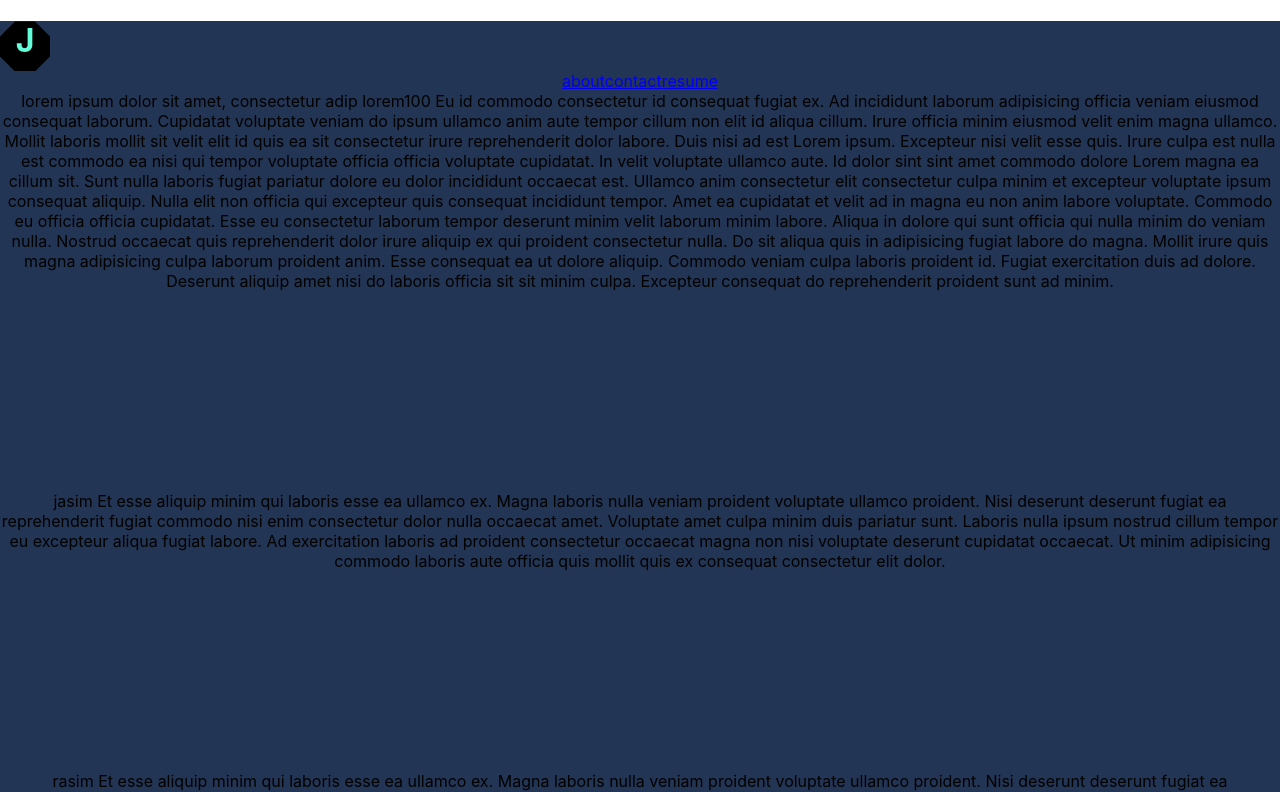
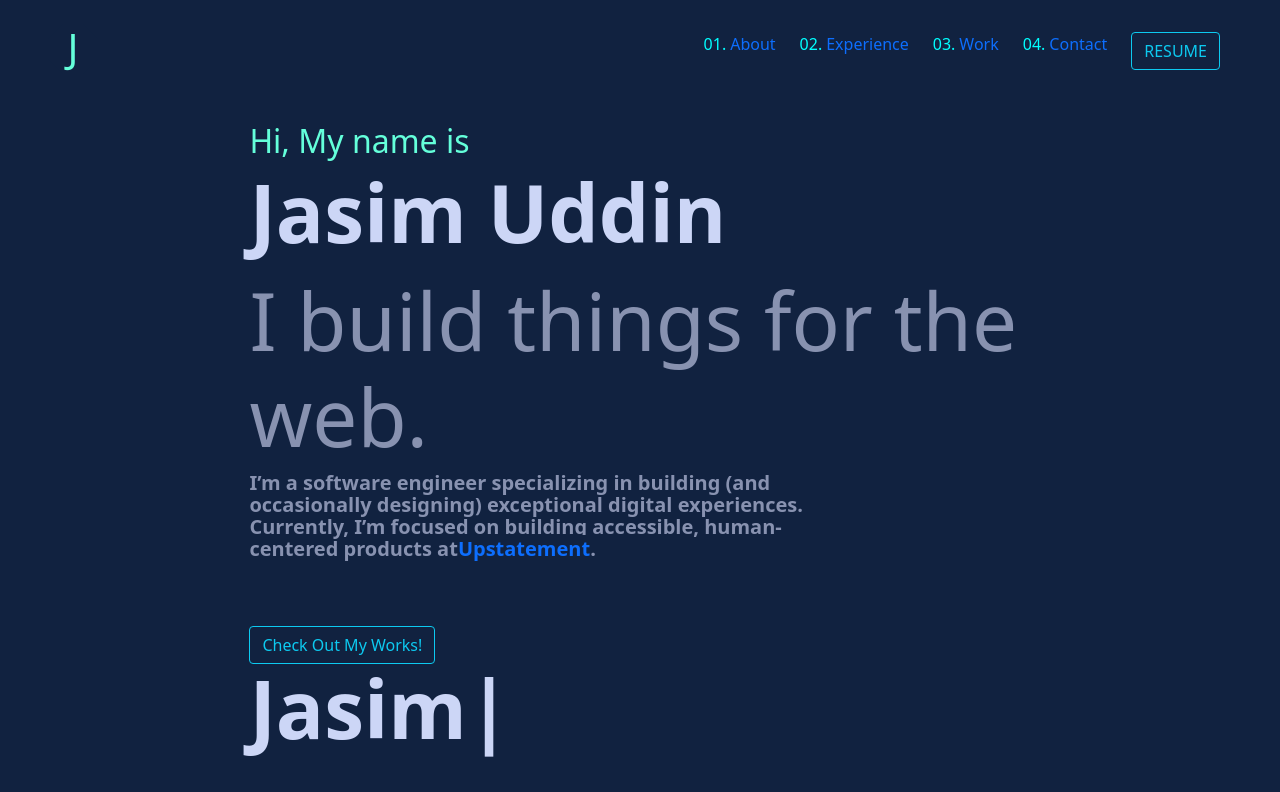
Before and after one commit to jasim-164/Personal-Portfolio-With-React, a React (Create React App) app: page / in a window 1280 px wide. Shown: the top 792 px of the page. Built offline with nearby package versions, Linux system fonts and the light colour scheme.

Commit message:
about-me page added

```diff
--- a/src/App.css
+++ b/src/App.css
@@ -1,7 +1,6 @@
-.App {
-  text-align: center;
-  background-color: var(--lightest-navy);
 
+*{
+  background-color: var(--light-navy);
 }
 .loader {
   display: flex;
--- a/src/App.js
+++ b/src/App.js
@@ -13,7 +13,7 @@ function App() {
     }, 3000);
   }, []);
   return (
-    <div className="App">
+    <div className="main">
       {loading ? (
         <div className="loader"><PacmanLoader color={'#64ffda'} loading={loading} size={30}  /></div>
       ) : (
@@ -21,11 +21,6 @@ function App() {
           {" "}
           <Header />
           <Routes></Routes>
-          <Typical
-          steps={["Hello", 500, "world!", 500, "jasim", 500]}
-          loop={Infinity}
-          wrapper="p"
-        />
         </>
       )}
     </div>
--- /dev/null
+++ b/src/components/AboutMe/Intro.css
@@ -0,0 +1,35 @@
+
+*{
+    margin:0;
+}
+
+h2{
+    display: block;
+    font-size: 1.5em;
+    margin-left: 15%;
+    color:var(--green);
+
+}
+p{
+    font-weight: 600;
+    color: var(--lightest-slate);
+    line-height: 1.1;
+    margin-left: 15%;
+    font-size: 80px;
+}
+.big-heading{
+    font-size: 80px;
+    color: var(--slate);
+    margin-left: 15%;
+}
+.para-me{
+    font-size: 20px;
+    color: var(--slate);
+    margin-left: 15%;
+    width:50%;
+
+}
+.check-button{
+    margin-left: 15%;
+    margin-top: 50px;
+}
--- /dev/null
+++ b/src/components/AboutMe/Intro.js
@@ -0,0 +1,28 @@
+import React from 'react';
+import './Intro.css'
+import Typical from "react-typical";
+import { Button } from "react-bootstrap";
+const Intro = () => {
+    return (
+        <div className="mt-5 container">
+            <h2 className="name-text">Hi, My name is </h2>
+            <p className="">Jasim Uddin</p>
+            <h3 class="big-heading">I build things for the web.</h3>
+            <p className="para-me"> I’m a software engineer specializing in building (and occasionally designing) exceptional digital experiences. Currently, I’m focused on building accessible, human-centered products at<a href="https://upstatement.com/" target="_blank" rel="noreferrer">Upstatement</a>.</p>
+
+            <div>
+            <Button variant="outline-info" className='check-button'>Check Out My Works!</Button>
+            </div>
+
+            <Typical
+            steps={["Jasim",500,"Uddin",500]}
+            loop={Infinity}
+            wrapper="p"
+          />
+
+
+        </div>
+    );
+};
+
+export default Intro;
--- a/src/components/Header/Header.css
+++ b/src/components/Header/Header.css
@@ -11,11 +11,35 @@
   }
 
 } */
+
 .logo{
   clip-path: polygon(30% 0%, 70% 0%, 100% 30%, 100% 70%, 70% 100%, 30% 100%, 0% 70%, 0% 30%);
   height: 50px;
   width: 50px;
-  background-color: black;
+}
+a{
+  text-decoration: none;
+  color: --navy-shadow;
+}
+a:link {
+  text-decoration: none;
+}
+.nav-order{
+  color: aqua;
+}
+.navbar-menu{
+  display: flex;
+  justify-content: space-evenly;
+  align-items: center;
+}
+.navbar{
+  display: flex;
+  flex-direction: row;
+
+  align-items: center;
+}
+.header{
+  margin-right: 400px;
 }
 
 
--- a/src/components/Header/Header.js
+++ b/src/components/Header/Header.js
@@ -1,5 +1,9 @@
 import React from "react";
+import { Button } from "react-bootstrap";
 import { Link } from "react-router-dom";
+import resume from "../../../src/Photos/resume/JasimUddin_RESUME_.pdf";
+import Intro from "../AboutMe/Intro";
+
 import "./Header.css";
 
 const Header = () => {
@@ -7,49 +11,50 @@ const Header = () => {
   // <img src="https://icon-library.com/images/uppercase-latin-letter-round-j-keyboard-2-512.png" height="50" width="50" alt="logo"></img>
   // </div>
   return (
-    <div className=" ">
-      <div>
-        <div className="logo">
+    <div className="home">
+      <div className="d-flex align-center justify-content-between ms-5 me-5 mt-4 ">
+        <div className="logo text-center">
           <h1 style={{ color: "#64ffda" }}>J</h1>
         </div>
-      </div>
-      <div>
-        <a href="#sarif">about</a>
-        <Link to="/contact">contact</Link>
-        <Link to="/resume">resume</Link>
+        <div>
+          <div className="d-flex justify-content-evenly align-center mt-2  ">
+            <div className="container">
+              <a href="#aboutme">
+                <span className="nav-order me-1">01.</span>About
+              </a>
+            </div>
+            <div className="container">
+              <a href="/contact">
+                <span className="nav-order me-1">02.</span>Experience
+              </a>
+            </div>
+            <div className="container">
+              <a href="/resume">
+                <span className="nav-order me-1">03.</span>Work
+              </a>
+            </div>
+            <div className="container">
+              <a href="/resume">
+                <span className="nav-order me-1">04.</span>Contact
+              </a>{" "}
+            </div>
+
+            <div className="container">
+              <a
+                href={resume}
+                download="JasimUddin_RESUME_.pdf"
+                target="_blank"
+                rel="noreferrer"
+                className=""
+              >
+                <Button variant="outline-info">RESUME</Button>{" "}
+              </a>{" "}
+            </div>
+          </div>
+        </div>
       </div>
 
-      <div>
-      lorem ipsum dolor sit amet, consectetur adip
-      lorem100
-           Eu id commodo consectetur id consequat fugiat ex. Ad incididunt laborum adipisicing officia veniam eiusmod consequat laborum. Cupidatat voluptate veniam do ipsum ullamco anim aute tempor cillum non elit id aliqua cillum. Irure officia minim eiusmod velit enim magna ullamco.
-
-Mollit laboris mollit sit velit elit id quis ea sit consectetur irure reprehenderit dolor labore. Duis nisi ad est Lorem ipsum. Excepteur nisi velit esse quis. Irure culpa est nulla est commodo ea nisi qui tempor voluptate officia officia voluptate cupidatat.
-
-In velit voluptate ullamco aute. Id dolor sint sint amet commodo dolore Lorem magna ea cillum sit. Sunt nulla laboris fugiat pariatur dolore eu dolor incididunt occaecat est. Ullamco anim consectetur elit consectetur culpa minim et excepteur voluptate ipsum consequat aliquip. Nulla elit non officia qui excepteur quis consequat incididunt tempor.
-
-Amet ea cupidatat et velit ad in magna eu non anim labore voluptate. Commodo eu officia officia cupidatat. Esse eu consectetur laborum tempor deserunt minim velit laborum minim labore. Aliqua in dolore qui sunt officia qui nulla minim do veniam nulla. Nostrud occaecat quis reprehenderit dolor irure aliquip ex qui proident consectetur nulla. Do sit aliqua quis in adipisicing fugiat labore do magna.
-
-Mollit irure quis magna adipisicing culpa laborum proident anim. Esse consequat ea ut dolore aliquip. Commodo veniam culpa laboris proident id. Fugiat exercitation duis ad dolore. Deserunt aliquip amet nisi do laboris officia sit sit minim culpa. Excepteur consequat do reprehenderit proident sunt ad minim.
-      </div>
-      <div id="jasim" style={{marginTop:"200px"}}>
-      jasim
-      Et esse aliquip minim qui laboris esse ea ullamco ex. Magna laboris nulla veniam proident voluptate ullamco proident. Nisi deserunt deserunt fugiat ea reprehenderit fugiat commodo nisi enim consectetur dolor nulla occaecat amet.
-
-Voluptate amet culpa minim duis pariatur sunt. Laboris nulla ipsum nostrud cillum tempor eu excepteur aliqua fugiat labore. Ad exercitation laboris ad proident consectetur occaecat magna non nisi voluptate deserunt cupidatat occaecat. Ut minim adipisicing commodo laboris aute officia quis mollit quis ex consequat consectetur elit dolor.
-      </div>
-      <div id="rahim" style={{marginTop:"200px"}}>
-      rasim
-      Et esse aliquip minim qui laboris esse ea ullamco ex. Magna laboris nulla veniam proident voluptate ullamco proident. Nisi deserunt deserunt fugiat ea reprehenderit fugiat commodo nisi enim consectetur dolor nulla occaecat amet.
-
-Voluptate amet culpa minim duis pariatur sunt. Laboris nulla ipsum nostrud cillum tempor eu excepteur aliqua fugiat labore. Ad exercitation laboris ad proident consectetur occaecat magna non nisi voluptate deserunt cupidatat occaecat. Ut minim adipisicing commodo laboris aute officia quis mollit quis ex consequat consectetur elit dolor.
-      </div>
-      <div id="sarif" style={{marginTop:"200px"}}>
-      sarf
-      Et esse aliquip minim qui laboris esse ea ullamco ex. Magna laboris nulla veniam proident voluptate ullamco proident. Nisi deserunt deserunt fugiat ea reprehenderit fugiat commodo nisi enim consectetur dolor nulla occaecat amet.
-
-Voluptate amet culpa minim duis pariatur sunt. Laboris nulla ipsum nostrud cillum tempor eu excepteur aliqua fugiat labore. Ad exercitation laboris ad proident consectetur occaecat magna non nisi voluptate deserunt cupidatat occaecat. Ut minim adipisicing commodo laboris aute officia quis mollit quis ex consequat consectetur elit dolor.
-      </div>
+      <Intro id="aboutme" />
     </div>
   );
 };
--- a/src/index.js
+++ b/src/index.js
@@ -4,6 +4,7 @@ import "./index.css";
 import App from "./App";
 import reportWebVitals from "./reportWebVitals";
 import { BrowserRouter } from "react-router-dom";
+import 'bootstrap/dist/css/bootstrap.min.css';
 
 const root = ReactDOM.createRoot(document.getElementById("root"));
 root.render(
```
Also changed, not shown: src/components/AboutMe/About.css (added), src/components/AboutMe/About.js (added), 1 other file (tests, documents, lock files or other folders).
